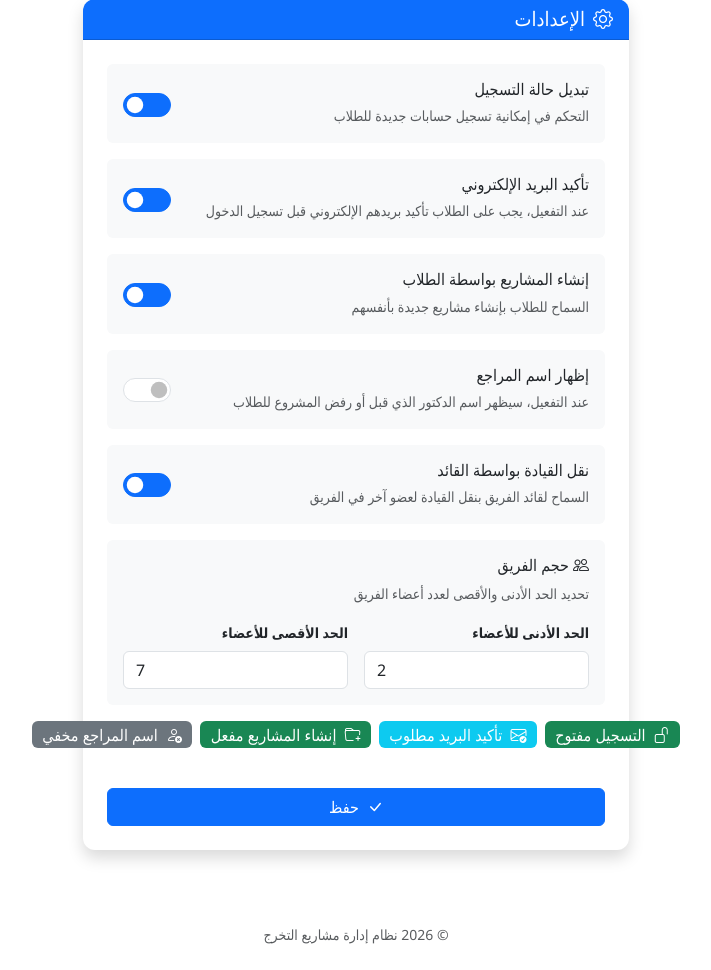
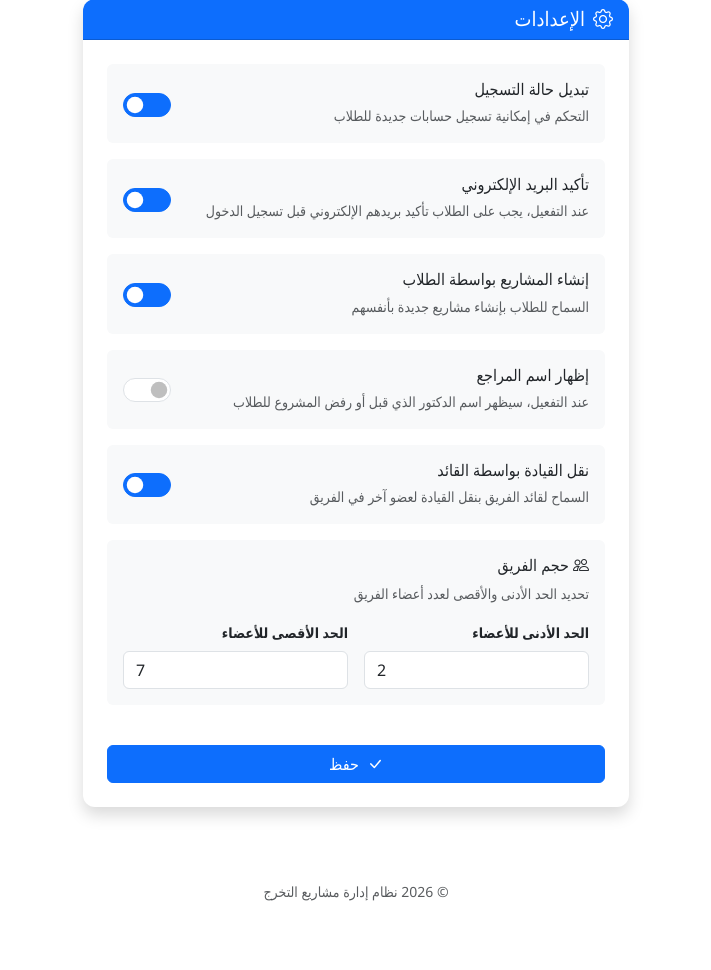
Before and after one commit to Joshua2504/graduation-system, a PHP site: page /professor/settings.php?lang=ar in a window 1280 px wide. Shown: the part 81-1051 px from the top of the page, without its empty margins (284-995 px from the left). After the commit the page ends 982 px from the top, so only its background shows below. Run offline with PHP 8.4, Linux system fonts and the light colour scheme; a user stored in the database is signed in; data comes from the database, SQL or seed files in the repository.

Commit message:
Refactor settings page to remove registration and email verification badges

```diff
--- a/public/includes/lang.php
+++ b/public/includes/lang.php
@@ -186,8 +186,7 @@ $translations = [
     'view_project' => ['ar' => 'عرض المشروع', 'en' => 'View Project', 'de' => 'Projekt anzeigen'],
     'duplicate_warning' => ['ar' => '⚠ تنبيه: يوجد مشروع آخر بنفس الاسم', 'en' => '⚠ Warning: Another project with the same name exists', 'de' => '⚠ Warnung: Ein anderes Projekt mit demselben Namen existiert bereits'],
     'view_similar' => ['ar' => 'عرض المشروع المشابه', 'en' => 'View Similar Project', 'de' => 'Ähnliches Projekt anzeigen'],
-    'registration_open' => ['ar' => 'التسجيل مفتوح', 'en' => 'Registration Open', 'de' => 'Registrierung offen'],
-    'registration_locked' => ['ar' => 'التسجيل مغلق', 'en' => 'Registration Locked', 'de' => 'Registrierung gesperrt'],
+
     'toggle_registration' => ['ar' => 'تبديل حالة التسجيل', 'en' => 'Toggle Registration', 'de' => 'Registrierung umschalten'],
     'toggle_email_verification' => ['ar' => 'تأكيد البريد الإلكتروني', 'en' => 'Email Verification', 'de' => 'E-Mail-Bestätigung'],
     'student_accounts' => ['ar' => 'حسابات الطلاب', 'en' => 'Student Accounts', 'de' => 'Studentenkonten'],
@@ -262,23 +261,19 @@ $translations = [
     'team_size_description' => ['ar' => 'تحديد الحد الأدنى والأقصى لعدد أعضاء الفريق', 'en' => 'Set the minimum and maximum number of team members', 'de' => 'Minimale und maximale Anzahl der Teammitglieder festlegen'],
     'toggle_student_project_creation' => ['ar' => 'إنشاء المشاريع بواسطة الطلاب', 'en' => 'Student Project Creation', 'de' => 'Projekterstellung durch Studenten'],
     'student_project_creation_description' => ['ar' => 'السماح للطلاب بإنشاء مشاريع جديدة بأنفسهم', 'en' => 'Allow students to create new projects on their own', 'de' => 'Studenten erlauben, eigene Projekte zu erstellen'],
-    'student_creation_on' => ['ar' => 'إنشاء المشاريع مفعل', 'en' => 'Student Creation On', 'de' => 'Studenten-Erstellung An'],
-    'student_creation_off' => ['ar' => 'إنشاء المشاريع معطل', 'en' => 'Student Creation Off', 'de' => 'Studenten-Erstellung Aus'],
+
     'student_project_creation_disabled' => ['ar' => 'إنشاء المشاريع بواسطة الطلاب معطل حالياً', 'en' => 'Student project creation is currently disabled', 'de' => 'Die Projekterstellung durch Studenten ist derzeit deaktiviert'],
     'toggle_show_reviewer_name' => ['ar' => 'إظهار اسم المراجع', 'en' => 'Show Reviewer Name', 'de' => 'Prüfername anzeigen'],
     'show_reviewer_name_description' => ['ar' => 'عند التفعيل، سيظهر اسم الدكتور الذي قبل أو رفض المشروع للطلاب', 'en' => 'When enabled, the name of the professor who accepted or declined the project will be shown to students', 'de' => 'Wenn aktiviert, wird den Studenten der Name des Professors angezeigt, der das Projekt angenommen oder abgelehnt hat'],
-    'reviewer_name_on' => ['ar' => 'اسم المراجع ظاهر', 'en' => 'Reviewer Name Shown', 'de' => 'Prüfername sichtbar'],
-    'reviewer_name_off' => ['ar' => 'اسم المراجع مخفي', 'en' => 'Reviewer Name Hidden', 'de' => 'Prüfername verborgen'],
+
     'toggle_leader_transfer' => ['ar' => 'نقل القيادة بواسطة القائد', 'en' => 'Leader Transfer by Team Leader', 'de' => 'Leiterübertragung durch Teamleiter'],
     'leader_transfer_description' => ['ar' => 'السماح لقائد الفريق بنقل القيادة لعضو آخر في الفريق', 'en' => 'Allow team leaders to transfer leadership to another team member', 'de' => 'Teamleitern erlauben, die Leitung an ein anderes Teammitglied zu übertragen'],
-    'leader_transfer_on' => ['ar' => 'نقل القيادة مفعل', 'en' => 'Leader Transfer On', 'de' => 'Leiterübertragung An'],
-    'leader_transfer_off' => ['ar' => 'نقل القيادة معطل', 'en' => 'Leader Transfer Off', 'de' => 'Leiterübertragung Aus'],
+
     'transfer_leadership' => ['ar' => 'نقل القيادة', 'en' => 'Transfer Leadership', 'de' => 'Leitung übertragen'],
     'confirm_transfer_leadership' => ['ar' => 'هل أنت متأكد من نقل قيادة الفريق إلى', 'en' => 'Are you sure you want to transfer leadership to', 'de' => 'Sind Sie sicher, dass Sie die Leitung übertragen möchten an'],
     'leader_transfer_disabled' => ['ar' => 'نقل القيادة معطل حالياً من قبل المشرف', 'en' => 'Leadership transfer is currently disabled by the administrator', 'de' => 'Die Leiterübertragung ist derzeit vom Administrator deaktiviert'],
     'reviewed_by' => ['ar' => 'تمت المراجعة بواسطة', 'en' => 'Reviewed by', 'de' => 'Geprüft von'],
-    'email_verification_on' => ['ar' => 'تأكيد البريد مطلوب', 'en' => 'Email Verification On', 'de' => 'E-Mail-Bestätigung An'],
-    'email_verification_off' => ['ar' => 'تأكيد البريد معطل', 'en' => 'Email Verification Off', 'de' => 'E-Mail-Bestätigung Aus'],
+
 
     // Student — Project Page
     'role' => ['ar' => 'الدور', 'en' => 'Role', 'de' => 'Rolle'],
--- a/public/professor/settings.php
+++ b/public/professor/settings.php
@@ -145,31 +145,6 @@ require_once dirname(__DIR__) . '/includes/navbar.php';
                             </div>
                         </div>
 
-                        <div class="d-flex gap-2 justify-content-center mb-3">
-                            <span class="badge fs-6 <?= $settings['registration_open'] ? 'bg-success' : 'bg-danger' ?>">
-                                <i class="bi bi-<?= $settings['registration_open'] ? 'unlock' : 'lock' ?> me-1"></i>
-                                <?= $settings['registration_open'] ? __('registration_open') : __('registration_locked') ?>
-                            </span>
-                            <span class="badge fs-6 <?= !empty($settings['email_verification_required']) ? 'bg-info' : 'bg-secondary' ?>">
-                                <i class="bi bi-<?= !empty($settings['email_verification_required']) ? 'envelope-check' : 'envelope-x' ?> me-1"></i>
-                                <?= !empty($settings['email_verification_required'])
-                                    ? __('email_verification_on')
-                                    : __('email_verification_off') ?>
-                            </span>
-                            <span class="badge fs-6 <?= !empty($settings['student_project_creation']) ? 'bg-success' : 'bg-secondary' ?>">
-                                <i class="bi bi-<?= !empty($settings['student_project_creation']) ? 'folder-plus' : 'folder-x' ?> me-1"></i>
-                                <?= !empty($settings['student_project_creation'])
-                                    ? __('student_creation_on')
-                                    : __('student_creation_off') ?>
-                            </span>
-                            <span class="badge fs-6 <?= !empty($settings['show_reviewer_name']) ? 'bg-success' : 'bg-secondary' ?>">
-                                <i class="bi bi-<?= !empty($settings['show_reviewer_name']) ? 'person-check' : 'person-x' ?> me-1"></i>
-                                <?= !empty($settings['show_reviewer_name'])
-                                    ? __('reviewer_name_on')
-                                    : __('reviewer_name_off') ?>
-                            </span>
-                        </div>
-
                         <button type="submit" class="btn btn-primary w-100 mt-4">
                             <i class="bi bi-check-lg me-2"></i><?= __('save') ?>
                         </button>
```
